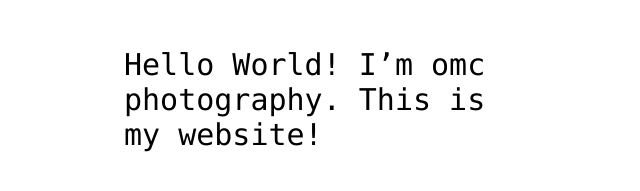
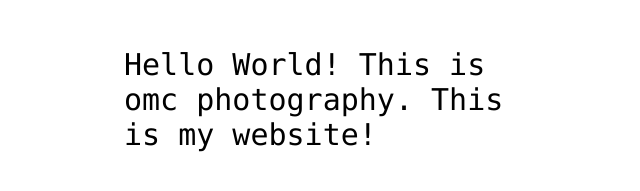
Before and after one commit to omc-photography/hello-world, a plain HTML site: page index.html in a window 1280 px wide. Shown: the part 341-532 px from the top of the page, without its empty margins (316-956 px from the left). Drawn offline with Linux system fonts and the light colour scheme.

Commit message:
Updated again..

```diff
--- a/index.html
+++ b/index.html
@@ -12,7 +12,7 @@
 <img src="https://octodex.github.com/images/daftpunktocat-thomas.gif" id="octocat" alt="octocat-gif" />
 
 <!-- Change this code here by copy and pasting your template on line 15 -->
-<p>Hello World! I’m omc photography. This is my website!</p>
+<p>Hello World! This is omc photography. This is my website!</p>
 
 </body>
 </html>
```
